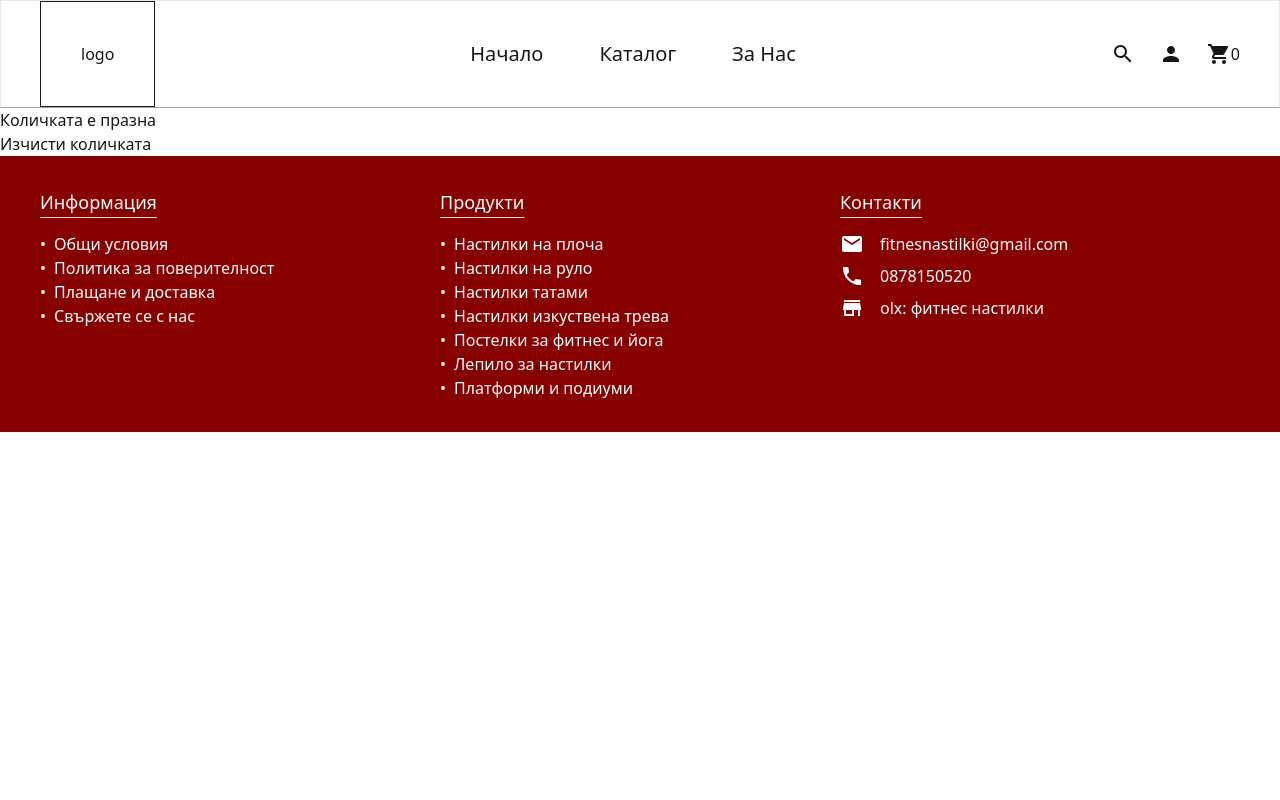
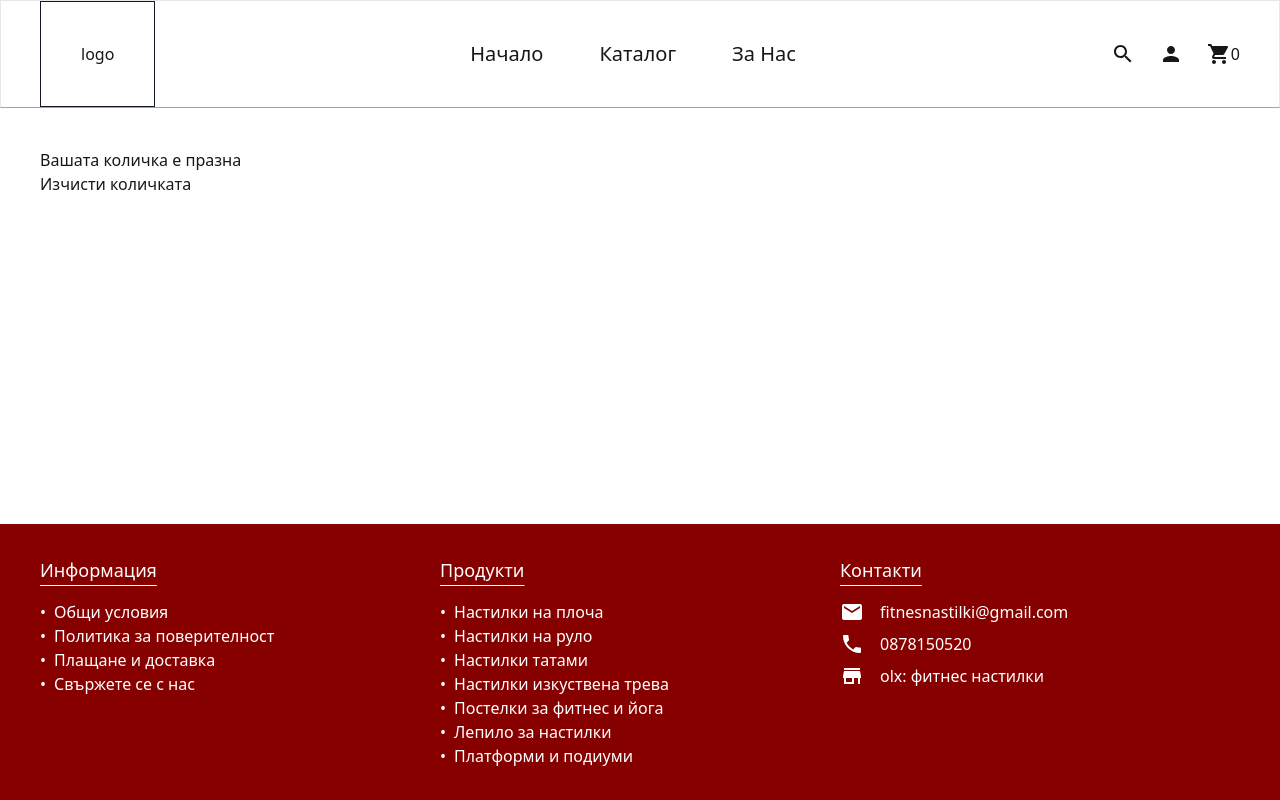
Before and after one commit to kivanov27/fitnesnastilki, a Next.js app: page /kolichka in a window 1280 px wide. Built offline with nearby package versions, Linux system fonts and the light colour scheme.

Commit message:
Changed the CartContext API to use function instead of dispatching actions with a reducer and adjusted all components that use it. Made the quantity selector on the ProductView component properly and also made some of the Cart component view

```diff
--- a/src/components/Cart.tsx
+++ b/src/components/Cart.tsx
@@ -1,24 +1,69 @@
 import { useCart } from "@/context/CartContext";
+import Image from "next/image";
+import CloseIcon from '@mui/icons-material/Close';
 
 const Cart = () => {
-    const { state, dispatch } = useCart();
+    const { cart, removeFromCart, clearCart, increaseQuantity, decreaseQuantity } = useCart();
 
     return (
-        <div>
-            {state.items.length === 0 ? (
-                <p>Количката е празна</p>
+        <div className="w-[75rem] mx-auto my-10 flex-1">
+            {cart.length === 0 ? (
+                <h1>Вашата количка е празна</h1>
             ) : (
-                state.items.map(item => (
-                    <div key={item.id}>
-                        <p>{item.name}</p>
-                        <button onClick={() => dispatch({ type: "REMOVE_FROM_CART", payload: item.id })}>
-                            X
-                        </button>
-                    </div>
-                ))
+                <table>
+                    <thead>
+                        <tr className="border-b-2 border-gray-400">
+                            <th />
+                            <th />
+                            <th className="text-2xl text-semibold pe-10 pb-5">Продукт</th>
+                            <th className="text-2xl text-semibold pe-10 pb-5">Цена</th>
+                            <th className="text-2xl text-semibold pe-10 pb-5">Количество</th>
+                            <th className="text-2xl text-semibold pb-5">Общо</th>
+                        </tr>
+                    </thead>
+                    <tbody>
+                        {cart.map(product => (
+                            <tr key={product.id} className="border-b border-gray-400">
+                                <td
+                                    className="pe-10 cursor-pointer hover:text-gray-500 transition-colors duration-300"
+                                    onClick={() => removeFromCart(product.id)}
+                                >
+                                    <CloseIcon />
+                                </td>
+                                <td className="pe-10">
+                                    <Image
+                                        src={product.image}
+                                        alt={product.name}
+                                        width={100}
+                                        height={100}
+                                        className="w-24 h-24 my-2"
+                                    />
+                                </td>
+                                <td className="pe-10 text-center">{product.name}</td>
+                                <td className="pe-10 text-center">{product.price}лв.</td>
+                                <td className="h-24 pe-10 flex justify-center items-center">
+                                    <div
+                                        className="border border-gray-300 p-2 cursor-pointer transition-colors
+                                        hover:bg-primary hover:border-primary hover:text-white duration-300 select-none"
+                                        onClick={() => decreaseQuantity(product.id)}
+                                    >-</div>
+                                    <div className="border border-gray-300 p-2 select-none">
+                                        {product.quantity}
+                                    </div>
+                                    <div
+                                        className="border border-gray-300 p-2 cursor-pointer transition-colors
+                                        hover:bg-primary hover:border-primary hover:text-white duration-300 select-none"
+                                        onClick={() => increaseQuantity(product.id)}
+                                    >+</div>
+                                </td>
+                                <td className="text-center">{(product.price * product.quantity).toFixed(2)}лв.</td>
+                            </tr>
+                        ))}
+                    </tbody>
+                </table>
             )}
 
-            <button onClick={() => dispatch({ type: "CLEAR_CART" })}>
+            <button onClick={() => clearCart()}>
                 Изчисти количката
             </button>
         </div>
--- a/src/components/Footer.tsx
+++ b/src/components/Footer.tsx
@@ -1,5 +1,4 @@
-// remove if no copy functionality
-'use client'
+"use client" // remove if no copy functionality
 
 import Link from 'next/link';
 import StoreIcon from '@mui/icons-material/Store';
--- a/src/components/Navbar.tsx
+++ b/src/components/Navbar.tsx
@@ -4,8 +4,11 @@ import SearchIcon from '@mui/icons-material/Search';
 import PersonOutline from '@mui/icons-material/Person';
 import ShoppingCartIcon from '@mui/icons-material/ShoppingCart';
 import Link from 'next/link';
+import { useCart } from '@/context/CartContext';
 
 const Navbar = () => {
+    const { cart } = useCart();
+
     return (
         <div className='border border-b-gray-400'>
             <div className="flex justify-between items-center w-[75rem] mx-auto">
@@ -40,10 +43,15 @@ const Navbar = () => {
                 <div className='flex justify-between gap-x-6'>
                     <SearchIcon />
                     <PersonOutline />
-                    <div className='flex'>
+                    <Link
+                        className='flex'
+                        href="/kolichka"
+                    >
                         <ShoppingCartIcon />
-                        <div>0</div>
-                    </div>
+                        <div>
+                            {cart.length}
+                        </div>
+                    </Link>
                 </div>
 
             </div>
--- a/src/components/ProductView.tsx
+++ b/src/components/ProductView.tsx
@@ -12,11 +12,13 @@ interface ProductViewProps {
 
 const ProductView = ({ product, category }: ProductViewProps) => {
     const [index, setIndex] = useState<number>(0);
-    const [quantity, setQuantity] = useState<number>(0);
+    const [quantity, setQuantity] = useState<number>(1);
+    const [quantityInput, setQuantityInput] = useState<string>("1");
+    const [quantityError, setQuantityError] = useState<string | null>(null);
 
     const scrollContainerRef = useRef<HTMLDivElement>(null);
     const images = [product.image1, product.image2, product.image3, product.image4].filter((img): img is string => Boolean(img));
-    const { dispatch } = useCart();
+    const { addToCart } = useCart();
 
     const scrollThumbnails = (direction: "left" | "right") => {
         if (scrollContainerRef.current) {
@@ -43,6 +45,21 @@ const ProductView = ({ product, category }: ProductViewProps) => {
                 return <Link href="/katalog/postelki" className="hover:underline hover:text-primary">Постелки за фитнес и йога</Link>;
             case "platformi-podiumi":
                 return <Link href="/katalog/platformi-podiumi" className="hover:underline hover:text-primary">Платформи и подиуми</Link>;
+        }
+    };
+
+    const handleQuantitySet = (event: React.KeyboardEvent<HTMLInputElement>) => {
+        if (event.key === "Enter") {
+            const num = Number(quantityInput);
+
+            if (isNaN(num)) {
+                setQuantityError("Моля въведете валидно число");
+            } else if (num < 1) {
+                setQuantityError("Моля въведете число по-голямо от 0");
+            } else {
+                setQuantity(num);
+                setQuantityError(null);
+            }
         }
     };
 
@@ -146,7 +163,7 @@ const ProductView = ({ product, category }: ProductViewProps) => {
                         </p>
                     </div>
                     :
-                    <p className="text-2xl">{product.price}</p>
+                    <p className="text-2xl text-primary font-medium mb-8">{product.price}лв.</p>
                 }
 
                 {/* Add to cart */}
@@ -154,20 +171,29 @@ const ProductView = ({ product, category }: ProductViewProps) => {
                     <div className="flex">
                         <div
                             className="border border-gray-300 p-2 cursor-pointer transition-colors
-                            hover:bg-primary hover:border-primary hover:text-white duration-300"
-                            onClick={() => setQuantity(quantity - 1)}
+                            hover:bg-primary hover:border-primary hover:text-white duration-300 select-none"
+                            onClick={() => {
+                                if (quantity > 1) {
+                                    setQuantity(quantity - 1);
+                                    setQuantityInput(String(quantity - 1));
+                                }
+                            }}
                         >
                             -
                         </div>
                         <input
                             className="border border-gray-300 w-14 p-2 text-center"
-                            value={quantity}
-                            onChange={({ target }) => setQuantity(Number(target.value))}
+                            value={quantityInput}
+                            onChange={({ target }) => setQuantityInput(target.value)}
+                            onKeyDown={handleQuantitySet}
                         />
                         <div
                             className="border border-gray-300 p-2 cursor-pointer transition-colors
-                            hover:bg-primary hover:border-primary hover:text-white duration-300"
-                            onClick={() => setQuantity(quantity + 1)}
+                            hover:bg-primary hover:border-primary hover:text-white duration-300 select-none"
+                            onClick={() => {
+                                setQuantity(quantity + 1);
+                                setQuantityInput(String(quantity + 1));
+                            }}
                         >
                             +
                         </div>
@@ -176,22 +202,22 @@ const ProductView = ({ product, category }: ProductViewProps) => {
                     <button
                         className="border border-primary bg-primary uppercase text-white text-xs font-bold px-2
                         hover:bg-primaryDim hover:border-primaryDim transition-colors duration-300"
-                        onClick={() => dispatch({
-                            type: "ADD_TO_CART",
-                            payload: {
-                                id: product.id,
-                                name: product.name,
-                                price: product.discount
-                                    ? product.price - (product.price * product.discount / 100)
-                                    : product.price,
+                        onClick={() => {
+                            addToCart({
+                                ...product,
+                                price: product.discount ? product.price - (product.price * product.discount / 100) : product.price,
                                 quantity: quantity,
                                 image: product.image1
-                            }
-                        })}
+                            });
+                        }}
                     >
                         Добавяне в количката
                     </button>
                 </div>
+                {quantityError &&
+                    <p className="w-fit mt-1 p-3 bg-gray-700 rounded-md text-white text-sm">{quantityError}</p>
+                }
+
             </div>
         </div>
     );
--- a/src/context/CartContext.tsx
+++ b/src/context/CartContext.tsx
@@ -1,56 +1,89 @@
 "use client"
 
-import { createContext, useContext, useReducer, ReactNode } from "react";
+import { createContext, useContext, useEffect, useState } from "react";
 import { CartItem } from "@/types";
 
-interface CartState {
-    items: CartItem[];
+type CartContextType = {
+    cart: CartItem[];
+    addToCart: (item: CartItem) => void;
+    removeFromCart: (id: number) => void;
+    clearCart: () => void;
+    increaseQuantity: (id: number) => void;
+    decreaseQuantity: (id: number) => void;
+};
+
+const CartContext = createContext<CartContextType | undefined>(undefined);
+
+export const CartProvider = ({ children }: { children: React.ReactNode }) => {
+    const [cart, setCart] = useState<CartItem[]>([]);
+
+    // load cart from localStorage
+    useEffect(() => {
+        const storedCart = localStorage.getItem("cart");
+        if (storedCart) {
+            setCart(JSON.parse(storedCart));
         }
+    }, []);
 
-type CartAction =
-    | { type: "ADD_TO_CART"; payload: CartItem }
-    | { type: "REMOVE_FROM_CART"; payload: number }
-    | { type: "CLEAR_CART" };
+    // save cart to localStorage
+    useEffect(() => {
+        localStorage.setItem("cart", JSON.stringify(cart));
+    }, [cart]);
 
-const cartReducer = (state: CartState, action: CartAction): CartState => {
-    switch (action.type) {
-        case "ADD_TO_CART":
-            const existingItem = state.items.find(item => item.id === action.payload.id);
+    const addToCart = (item: CartItem) => {
+        setCart(prevCart => {
+            const existingItem = prevCart.find(cartItem => cartItem.id === item.id);
             if (existingItem) {
-                return {
-                    ...state,
-                    items: state.items.map(item =>
-                        item.id === action.payload.id
+                return prevCart.map(cartItem =>
+                    cartItem.id === item.id
+                        ? { ...cartItem, quantity: cartItem.quantity + item.quantity }
+                        : cartItem
+                );
+            }
+            return [...prevCart, item];
+        });
+    };
+
+    const removeFromCart = (id: number) => {
+        setCart(prevCart => prevCart.filter(item => item.id !== id));
+    };
+
+    const clearCart = () => {
+        setCart([]);
+    };
+
+    const increaseQuantity = (id: number) => {
+        setCart(prevCart =>
+            prevCart.map(item =>
+                item.id === id
                     ? { ...item, quantity: item.quantity + 1 }
                     : item
-                    ),
-                };
-            }
-            return { ...state, items: [...state.items, { ...action.payload, quantity: 1 }] };
-
-        case "REMOVE_FROM_CART":
-            return {
-                ...state,
-                items: state.items.filter(item => item.id !== action.payload),
+            )
+        );
     };
 
-        case "CLEAR_CART":
-            return { items: [] };
-
-        default:
-            return state;
-    }
+    const decreaseQuantity = (id: number) => {
+        setCart(prevCart =>
+            prevCart.map(item =>
+                item.id === id
+                    ? { ...item, quantity: Math.max(1, item.quantity - 1) }
+                    : item
+            )
+        );
     };
 
-const CartContext = createContext<{
-    state: CartState,
-    dispatch: React.Dispatch<CartAction>;
-} | null>(null);
-
-export const CartProvider = ({ children }: { children: ReactNode }) => {
-    const [state, dispatch] = useReducer(cartReducer, { items: [] });
-
-    return <CartContext.Provider value={{ state, dispatch }}>{children}</CartContext.Provider>
+    return (
+        <CartContext.Provider value={{
+            cart,
+            addToCart,
+            removeFromCart,
+            clearCart,
+            increaseQuantity,
+            decreaseQuantity
+        }}>
+            {children}
+        </CartContext.Provider>
+    );
 };
 
 export const useCart = () => {
--- a/src/pages/kolichka/index.tsx
+++ b/src/pages/kolichka/index.tsx
@@ -5,7 +5,7 @@ import Footer from "@/components/Footer";
 
 const CartPage = () => {
     return (
-        <div>
+        <div className="min-h-screen flex flex-col">
             <Navbar />
             <Cart />
             <Footer />
```
Also changed, not shown: src/components/Expandable.tsx (deleted, +0 -8 lines). Lines whose indentation alone changed are shown as unchanged.
